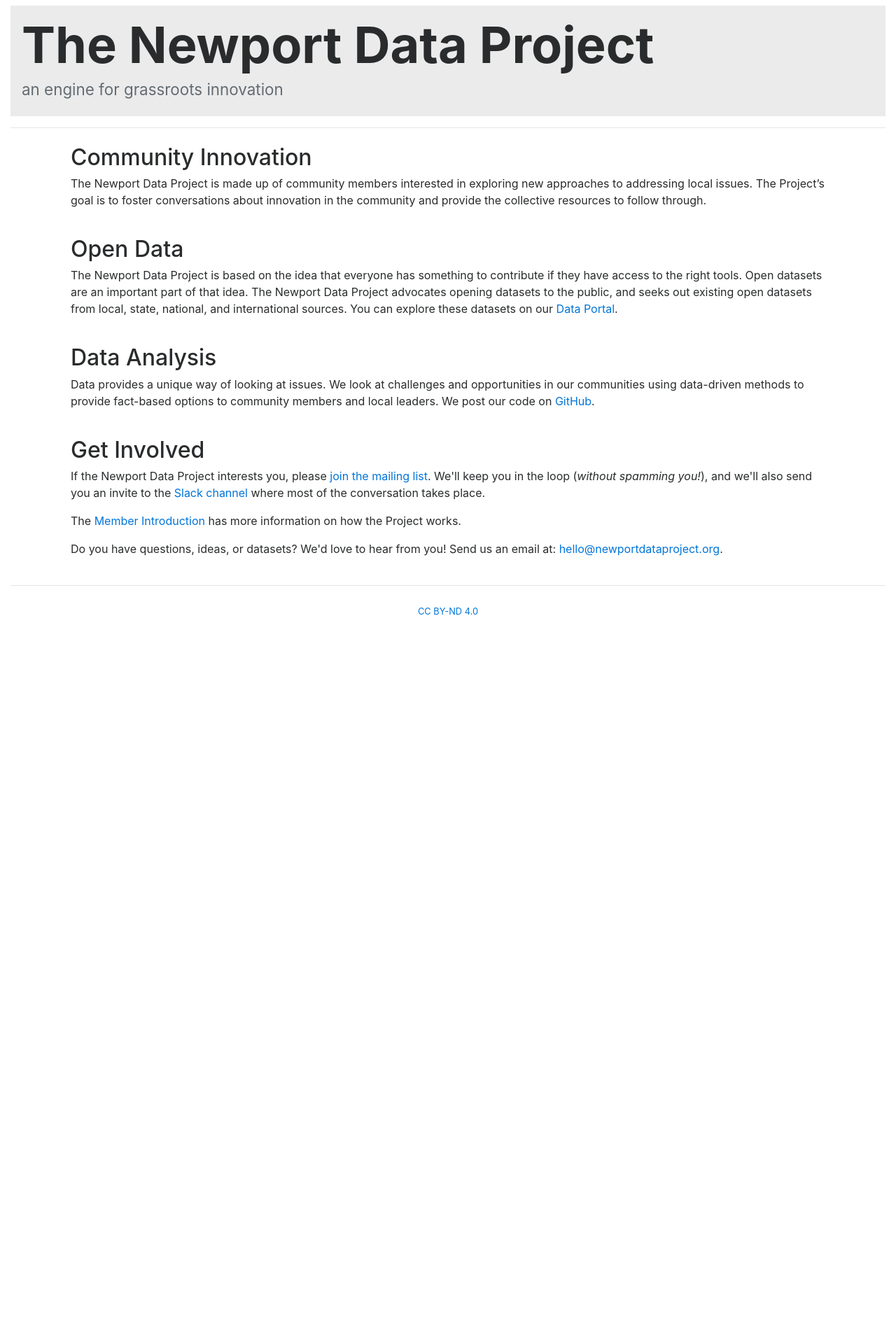
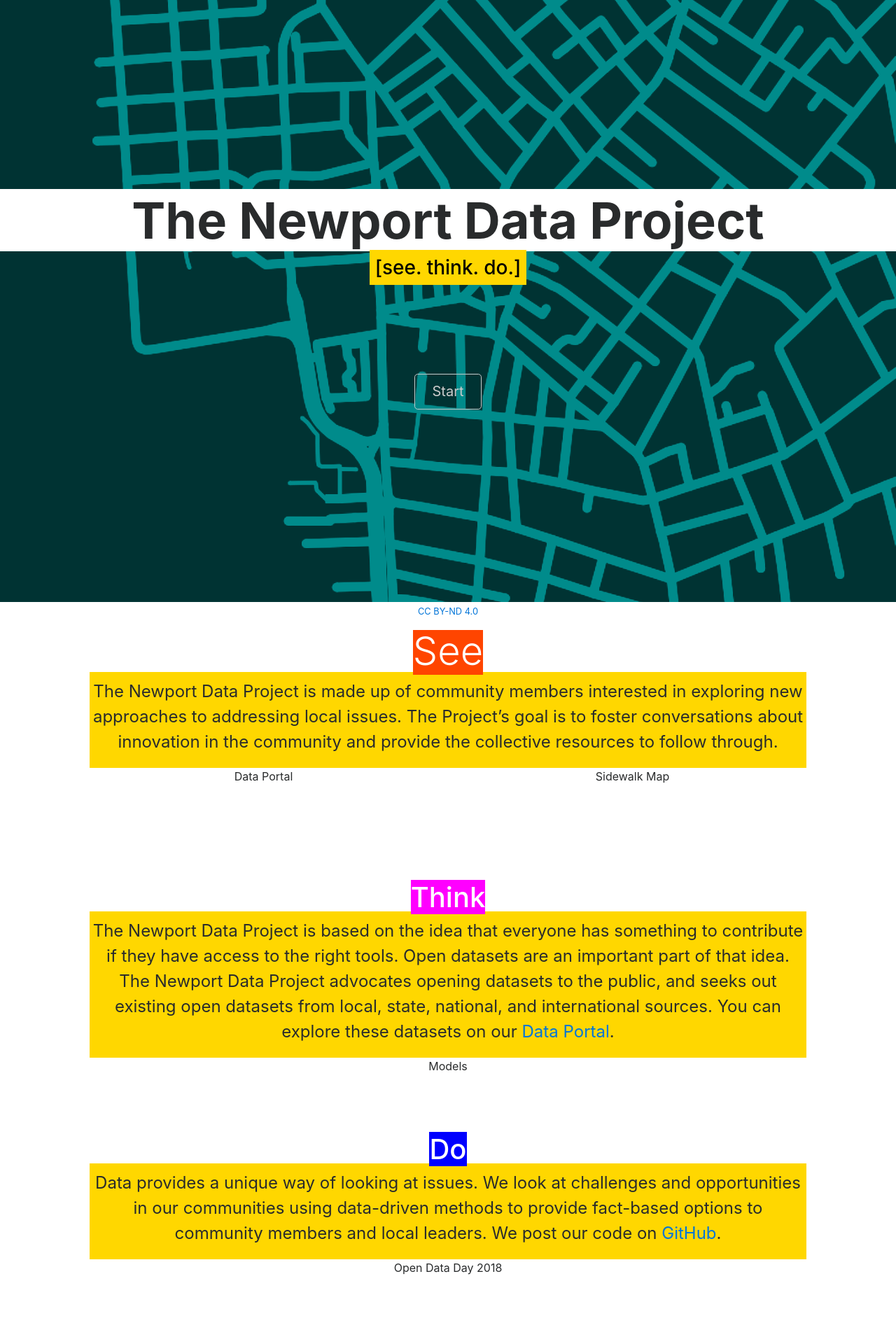
Before and after one commit to NewportDataProject/NewportDataProject.github.io, a Jekyll site: the page index.html, which Jekyll copies as it is, in a window 1280 px wide. Shown: the top 1920 px of the page at 70% size. Built offline with Jekyll 4.4.1, drawn with Linux system fonts in a browser that asks for light colours; nearby versions of some CDN libraries; before the commit the page ends 900 px from its top, so only the background shows below that; some of the changed text lies outside the part shown.

Commit message:
re-style homepage and css

```diff
--- a/index.html
+++ b/index.html
@@ -15,54 +15,102 @@
 simple, but the site could use some more interesting visuals.-->
 
 <body>
-<div class="container-fluid">
-    <div class="p-3 mt-2" style="background-color: #ebebeb">
-        <h1 class="display-3 font-weight-bold">The Newport Data Project</h1>
-        <h3>
-            <small class="text-muted">an engine for grassroots innovation</small>
-        </h3>
+<div>
+    <div class="cover align-items-center" style="">
+        <div class="inner-cover">
+            <h1 class="display-3 font-weight-bold" style="background-color:white; padding: 5px">The Newport Data Project</h1>
+            <h3>
+                <span style="background-color:gold; color:black; padding: 8px; margin-top: -10px">[see. think. do.]</span>
+            </h3>
+        </div>
+        <div style="padding-top: 10%">
+        <a href="#see" class="btn btn-lg btn-outline-secondary" id="start-btn">Start</a>
+        </div>
     </div>
-    <hr>
-    <div class="container">
-
-      <div class="p-2 m-2">
-          <h2>Community Innovation</h2>
+    <div class="containter-fluid content">
+      <div class="content-section" id="see">
+          <h1><span class="display-4" style="background-color:orangered; color:white">See</span></h1>
+          <div class="section-body">
           <p>The Newport Data Project is made up of community members interested in exploring new approaches to
               addressing local issues. The Project’s goal is to foster conversations about innovation in the community
               and provide the collective resources to follow through.</p>
+          </div>
+              <div class="row">
+              <div class="col-sm">
+                  <p>Data Portal</p>
+              </div>
+              <div class="col-sm">
+                  <p>Sidewalk Map</p>
+              </div>
+          </div>
       </div>
 
-        <div class="p-2 m-2">
-            <h2>Open Data</h2>
+        <div class="content-section" id="think">
+            <h1><span style="background-color:magenta; color:white">Think</span></h1>
+            <div class="section-body">
             <p>The Newport Data Project is based on the idea that everyone has something to contribute if they have
                 access to the right tools. Open datasets are an important part of that idea. The Newport Data Project
                 advocates opening datasets to the public, and seeks out existing open datasets from local, state,
                 national, and international sources. You can explore these datasets on our <a
                         href="http://portal.newportdataproject.org">Data Portal</a>.</p>
+            </div>
+                <div class="row">
+                <div class="col-sm">
+                    <p>Models</p>
+                </div>
+            </div>
         </div>
 
-        <div class="p-2 m-2">
-            <h2>Data Analysis</h2>
+        <div class="content-section" id="do">
+            <h1><span style="background-color:blue; color:white">Do</span></h1>
+            <div class="section-body">
+                <p>Data provides a unique way of looking at issues. We look at challenges and opportunities in our
+                    communities using data-driven methods to provide fact-based options to community members and local
+                    leaders. We post
+                    our code on <a href="https://github.com/newportdataproject">GitHub</a>.</p>
+            </div>
+            <div class="row">
+                <div class="col-sm">
+                    <p>Open Data Day 2018</p>
+                </div>
+            </div>
+        </div>
+
+        <div class="content-section">
+            <h1><span style="background-color:blue; color:white">Projects</span></h1>
+            <div class="section-body">
             <p>Data provides a unique way of looking at issues. We look at challenges and opportunities in our
                 communities using data-driven methods to provide fact-based options to community members and local
                 leaders. We post
                 our code on <a href="https://github.com/newportdataproject">GitHub</a>.</p>
+            </div>
+            <div class="row">
+                <div class="col-sm">
+                    <p>Sidewalk Map</p>
+                </div>
+                <div class="col-sm">
+                    <p>See Click Fix Analysis</p>
+                </div>
+                <div class="col-sm">
+                    <p>Open Data Day 2018</p>
+                </div>
+            </div>
         </div>
 
-
-        <div class="p-2 m-2">
-            <h2>Get Involved</h2>
+        <div class="content-section">
+            <h1><span style="background-color:black; color:white">Get Involved</span></h1>
+            <div class="section-body">
             <p>If the Newport Data Project interests you, please <a href="http://eepurl.com/cJgdfD">join the mailing list</a>. We'll keep you
                 in the loop (<em>without spamming you!</em>), and we'll also send you an invite to the <a href="https://newportdataproject.slack.com">Slack
                     channel</a> where most of the conversation takes place.</p>
             <p>The <a href="http://www.newportdataproject.org/docs/Introduction.html">Member Introduction</a> has more information on how the Project works.</p>
             <p>Do you have questions, ideas, or datasets? We'd love to hear from you! Send us an email at: <a
                     href="mailto:hello@newportdataproject.org">hello@newportdataproject.org</a>. </p>
+            </div>
         </div>
     </div>
-    <hr>
-    <div class="fixed-bottom text-center">
-        <p><a href="https://creativecommons.org/licenses/by-nd/4.0/"><small>CC BY-ND 4.0</small></a></p>
+    <div class="fixed-bottom text-center" style="background-color:white">
+            <p><a href="https://creativecommons.org/licenses/by-nd/4.0/"><small>CC BY-ND 4.0</small></a></p>
     </div>
 </div>
 </body>
--- a/static/css/plain.css
+++ b/static/css/plain.css
@@ -0,0 +1,43 @@
+.cover {
+    background-color:darkcyan;
+    background-image: url("../Newport, RI, USA.png");
+    background-position: center;
+    background-repeat: no-repeat;
+    background-size: cover;
+    background-blend-mode: darken;
+    min-height: 100vh;
+    width: 100%;
+    text-align: center;
+}
+
+.inner-cover {
+    padding-top: 30vh;
+}
+
+.content {
+    width: 100%;
+    margin-bottom: 15%;
+}
+
+.content-section {
+    text-align: center;
+    min-height: 40vh;
+    max-width: 80%;
+    margin: auto;
+}
+
+.section-body {
+    background-color: gold;
+    padding-top: 10px;
+    padding-bottom: 3px;
+    margin-top: -10px;
+    height: 50%;
+}
+
+.section-body p {
+    font-size: 1.5em;
+}
+
+.bg-red {
+    background: red;
+}
```
Also changed, not shown: static/Newport, RI, USA.png (added), 1 other file.
